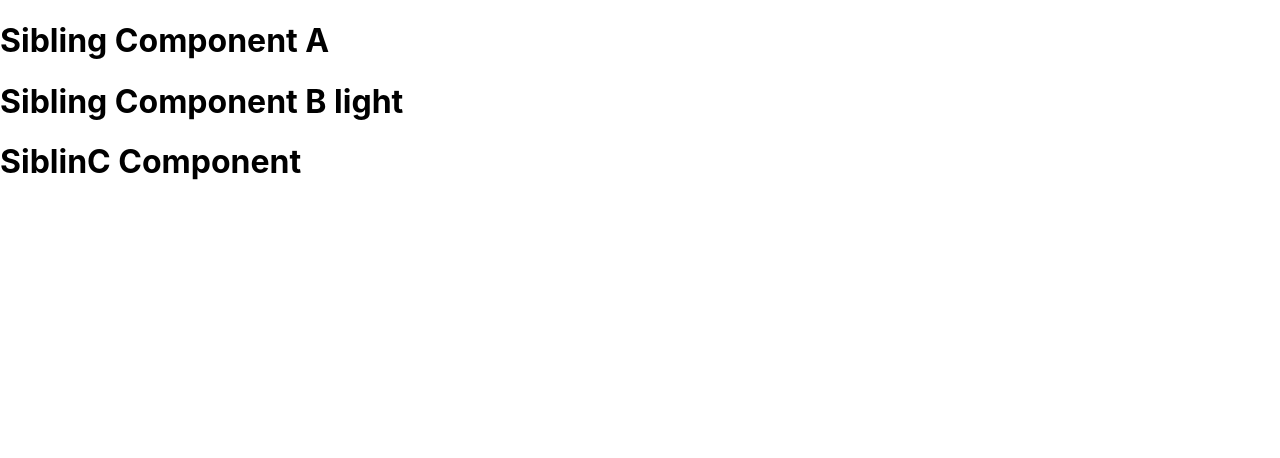
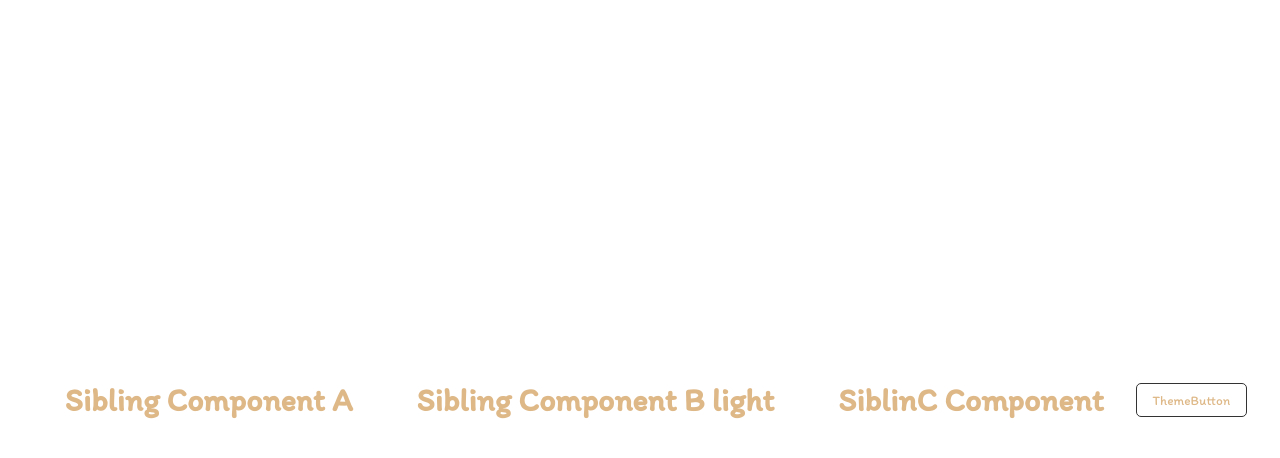
Before and after one commit to neaguolt/ReactCrashCourse, a React (Create React App) app: page / in a window 1280 px wide. Shown: the top 458 px of the page. Built offline with nearby package versions, Linux system fonts and the light colour scheme.

Commit message:
Use context state management and  coditonal rend

```diff
--- a/package.json
+++ b/package.json
@@ -3,6 +3,7 @@
   "version": "0.1.0",
   "private": true,
   "dependencies": {
+    "@reduxjs/toolkit": "^1.9.5",
     "@testing-library/jest-dom": "^5.16.5",
     "@testing-library/react": "^13.4.0",
     "@testing-library/user-event": "^13.5.0",
--- a/src/App.js
+++ b/src/App.js
@@ -3,6 +3,8 @@ import {ThemeProvider} from "./Example/ThemeContext";
 import SiblingA from "./Example/SiblingA"
 import SiblingB from "./Example/SiblingB"
 import SiblingC from "./Example/SiblingC"
+import ThemeButton from "./Example/ThemeButton";
+import './parent.css'
 
 const App = () => {
 
@@ -12,6 +14,7 @@ const App = () => {
       <SiblingA />
       <SiblingB />
       <SiblingC />
+      <ThemeButton />
     </ThemeProvider>
   </div>
   )
--- a/src/Example/SiblingA.js
+++ b/src/Example/SiblingA.js
@@ -2,11 +2,11 @@ import { useContext } from "react";
 import ThemeContext from "./ThemeContext";
 
 export default function SiblingA() {
-  const { theme: val1, theme2: val2 } = useContext(ThemeContext);
-  console.log("Sibling ComponentA", val1, val2);
+  const { theme } = useContext(ThemeContext);
+  console.log("Sibling ComponentA", theme);
   return (
     <div>
-      <h1>
+      <h1 className={`${theme} `}>
         Sibling Component A
       </h1>
     </div>
--- /dev/null
+++ b/src/Example/ThemeButton.js
@@ -0,0 +1,10 @@
+import ThemeContext from "./ThemeContext"
+import { useContext } from "react";
+
+export default function ThemeButton() {
+    const {toggleTheme}= useContext(ThemeContext);
+
+    return (
+        <button onClick= {toggleTheme}>ThemeButton</button>
+    )
+}
--- a/src/Example/ThemeContext.js
+++ b/src/Example/ThemeContext.js
@@ -2,16 +2,17 @@ import { createContext} from "react";
 import { useState } from "react";
 
 const ThemeContext = createContext({
-  theme1: "light",
-  theme2: "dark"
+  theme: "light",
 });
 
 export const ThemeProvider= ({children}) => {
     const [theme,setTheme] = useState("light");
-    const [theme2, setTheme2]= useState("dark");
+    const toggleTheme = () => {
+        setTheme((prevTheme) => (prevTheme === "light" ? "dark": "light"));
+    }
 
     return (
-        <ThemeContext.Provider value={{theme,theme2}}>
+        <ThemeContext.Provider value={{theme, toggleTheme}}>
             {children}
         </ThemeContext.Provider>
     )
```
Also changed, not shown: 1 other file (tests, documents, lock files or other folders).
